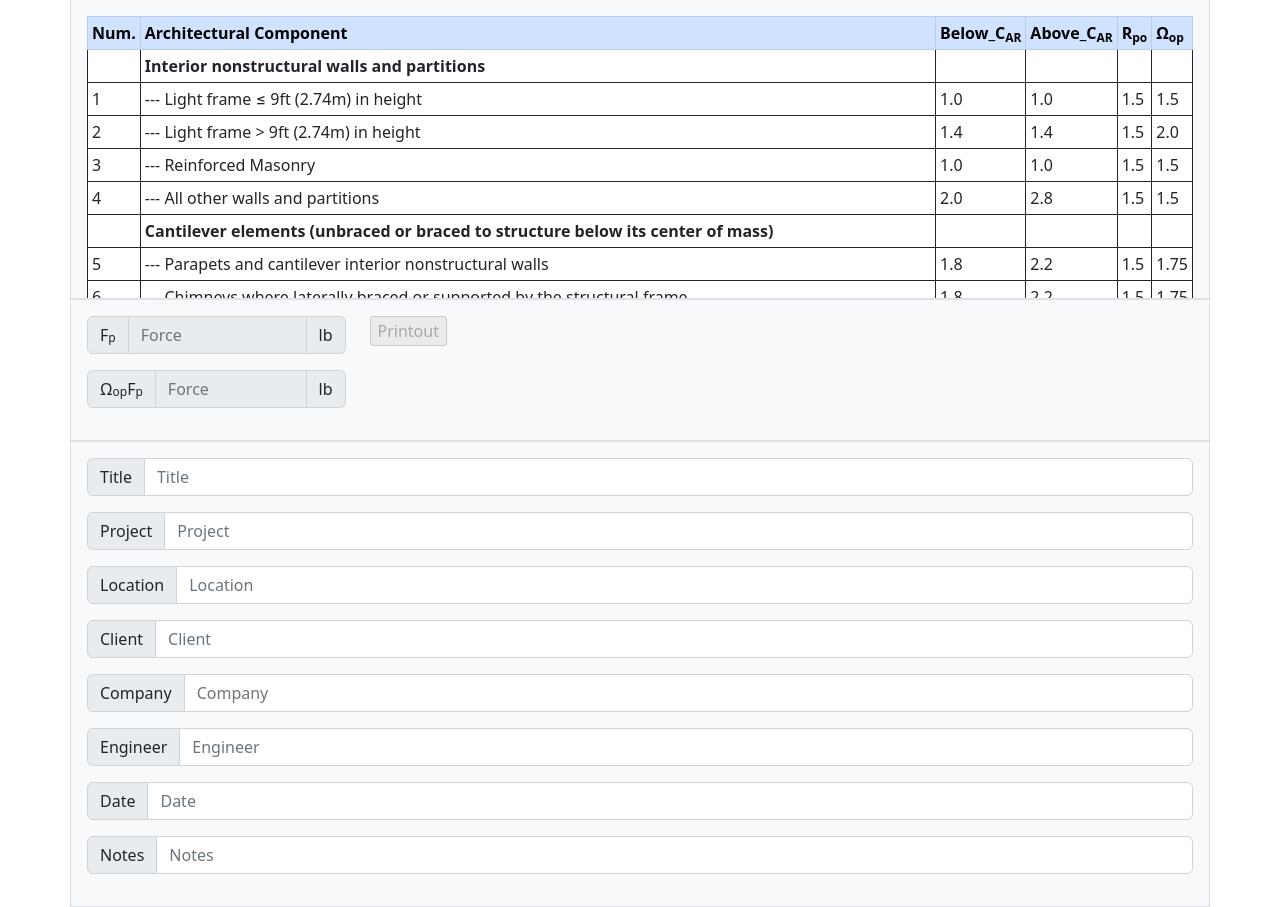
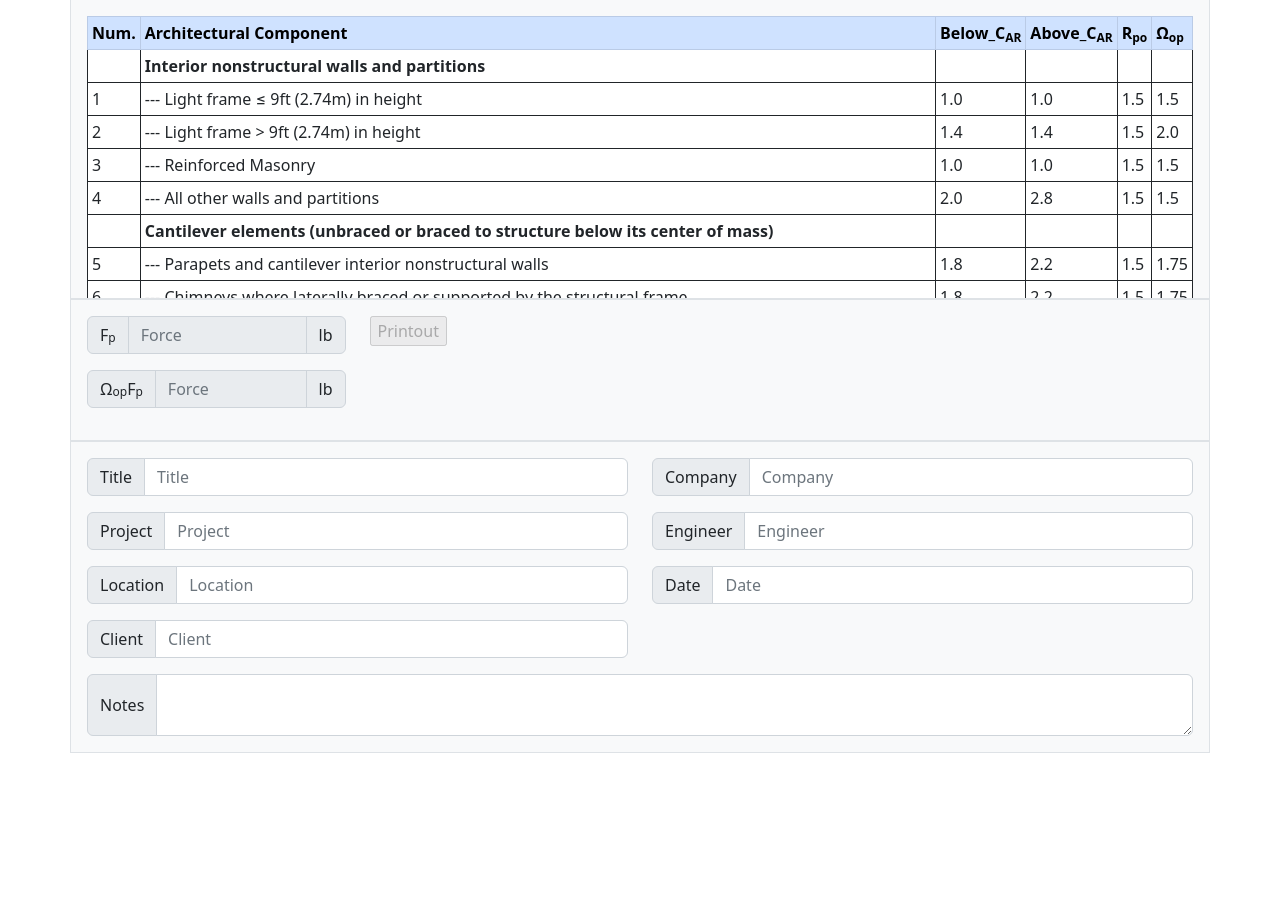
Before and after one commit to aclozovoy/FpForceCalculator, a Flask app: page / in a window 1280 px wide. Shown: the part 465-1372 px from the top of the page. After the commit the page ends 1218 px from the top, so only its background shows below. Run offline with Flask 2, Linux system fonts and the light colour scheme; data that the repository does not hold is empty; some libraries are stand-ins or nearby versions.

Commit message:
Rearrange text inputs

```diff
--- a/static/css/printout.css
+++ b/static/css/printout.css
@@ -9,7 +9,7 @@ p {
     padding: 0px;
 }
 
-@print {
+@media print {
     @page :footer {
         display: none
     }
--- a/templates/main.html
+++ b/templates/main.html
@@ -566,6 +566,8 @@
 					<span class="input-group-text" id="inputGroup-sizing-default">Client</span>
 					<input id="ClientBox" name="client" type="text" class="form-control" placeholder="Client" aria-label="Sizing example input" aria-describedby="inputGroup-sizing-default">
 				</div>
+			</div>
+			<div class="col">
 				<div class="input-group mb-3">
 					<span class="input-group-text" id="inputGroup-sizing-default">Company</span>
 					<input id="CompanyBox" name="company" type="text" class="form-control" placeholder="Company" aria-label="Sizing example input" aria-describedby="inputGroup-sizing-default">
@@ -578,11 +580,13 @@
 					<span class="input-group-text" id="inputGroup-sizing-default">Date</span>
 					<input id="DateBox" name="date" type="text" class="form-control" placeholder="Date" aria-label="Sizing example input" aria-describedby="inputGroup-sizing-default">
 				</div>
-				<div class="input-group mb-3">
-					<span class="input-group-text" id="inputGroup-sizing-default">Notes</span>
-					<input id="NotesBox" name="notes" type="text" class="form-control" placeholder="Notes" aria-label="Sizing example input" aria-describedby="inputGroup-sizing-default">
-				</div>
 			</div>
+		</div>
+		<div class="input-group">
+			<span class="input-group-text">Notes</span>
+			<textarea class="form-control" id="NotesBox" name="notes" aria-label="With textarea"></textarea>
+		</div>
+		<div class="row">
 		</div>
 	</div>
 
--- a/views.py
+++ b/views.py
@@ -50,8 +50,6 @@ def main():
         Ta = request.form['Ta']
         a1, a2, Hf, HfText, HfType, CarType, HfCalc = HfFunction(HfRadio, z, h, Ta)
         HfT = f"{Hf:.2f}"
-        # zT = f"{z:.0f}"
-        # hT = f"{h:.0f}"
 
         # R_mu Input and Calculation
         R = request.form['R']
```
